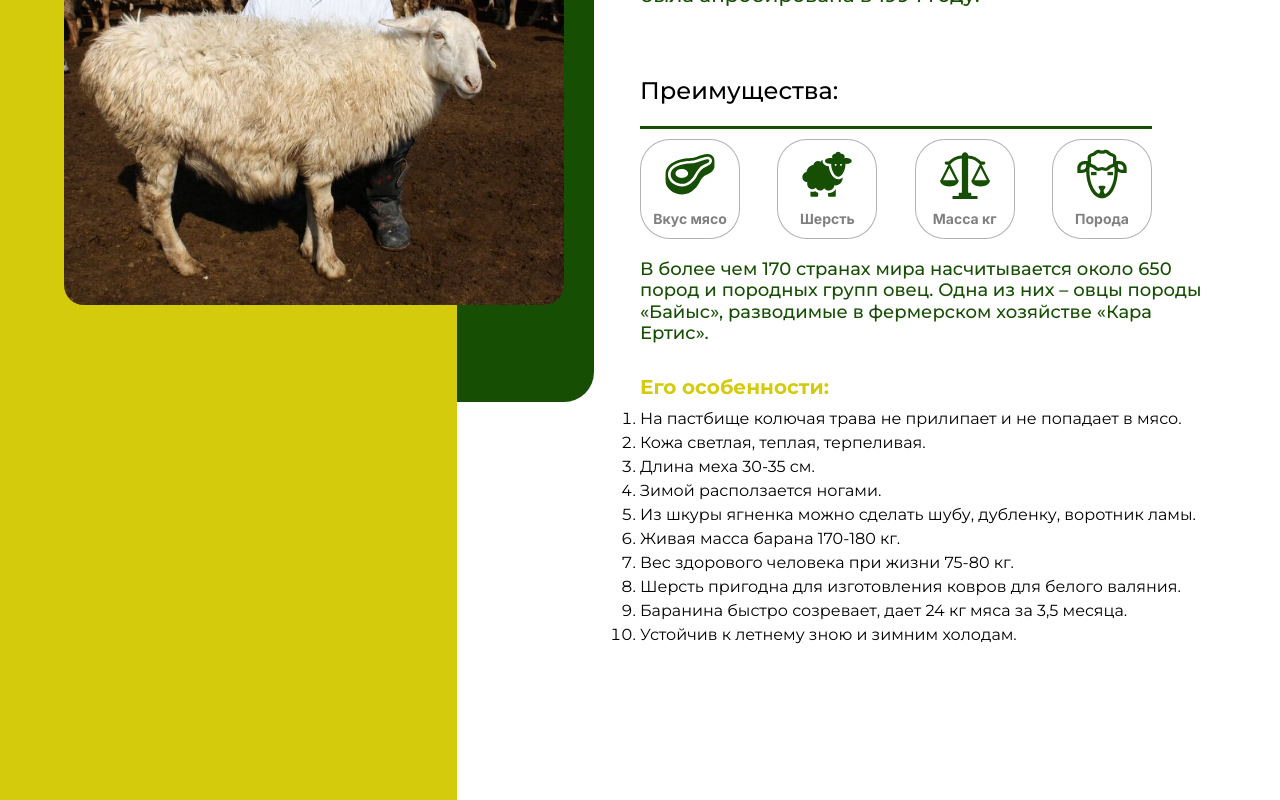
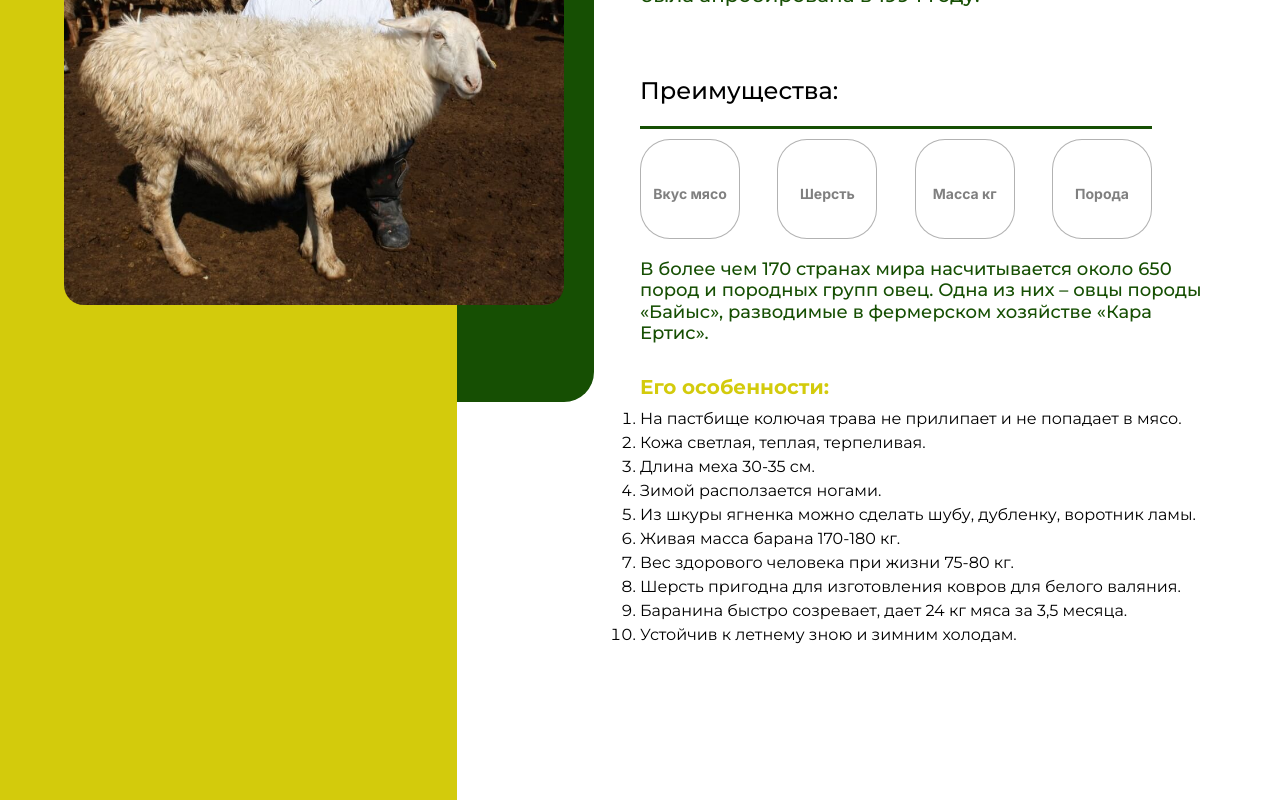
Before and after one commit to aman-juman/qaraertis.kz, a Next.js app: page / in a window 1280 px wide. Shown: the part 1680-2480 px from the top of the page. Built offline with nearby package versions, Linux system fonts and the light colour scheme.

Commit message:
version-1.40

```diff
--- a/components/products/product/Product.jsx
+++ b/components/products/product/Product.jsx
@@ -37,12 +37,12 @@ const Product = ({data}) => {
 
     const list = advantages.map((item, i) =>(
         <div key={i} className={styles.card}>
-            {item.icon}
+            {/*{item.icon}*/}
             <p className={styles.cardText}>{item.text}</p>
         </div>
     ));
 
-    const advantagesList = data.advantages && data.advantages.list.map((item, i) =>(
+    const advantagesList = isAdvantages && data.advantages.list.map((item, i) =>(
         <li key={i}>{item}</li>
     ));
     return (
@@ -75,10 +75,6 @@ const Product = ({data}) => {
                     <ul className={styles.contentBlockBottomList}>
                         {list}
                     </ul>
-
-                    {/*{*/}
-                    {/*    isAdvantages*/}
-                    {/*}*/}
                     {
                         data.advantages ?
                         <div className={styles.additionalText}>
```
